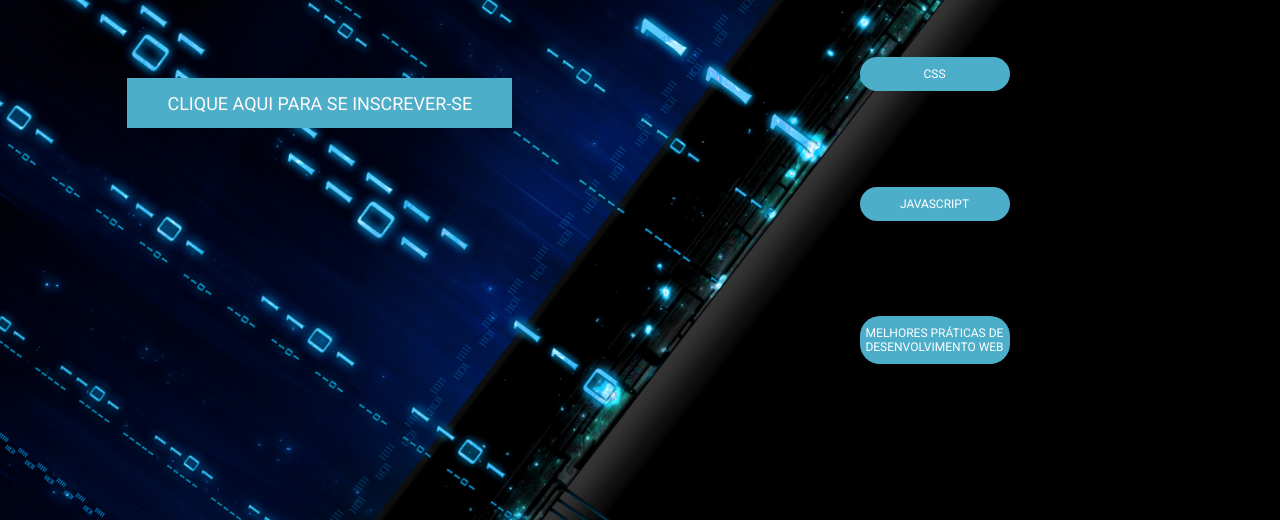
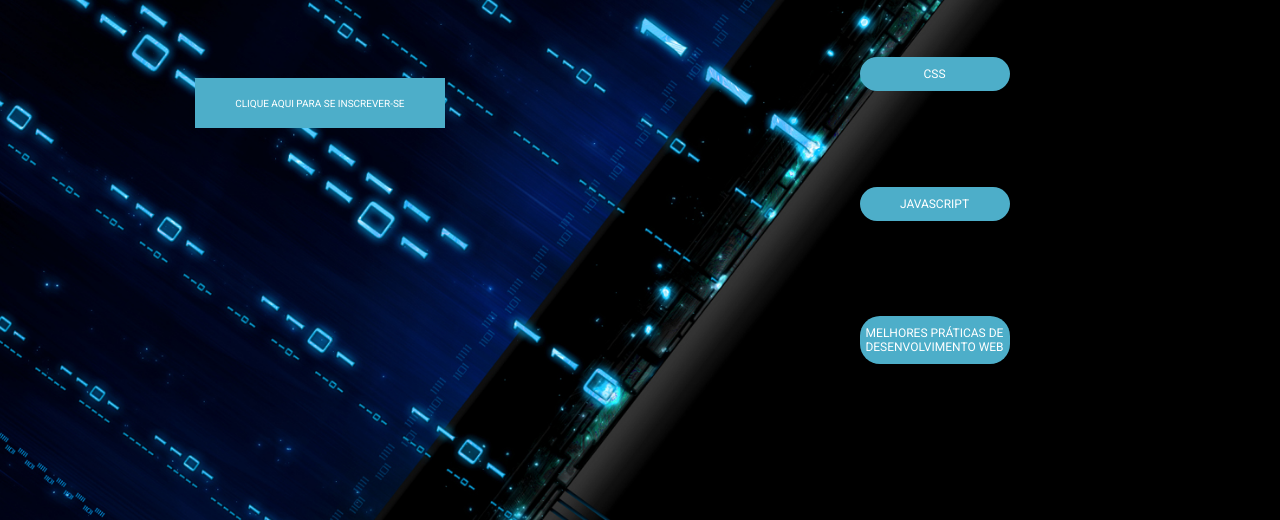
Before and after one commit to zGabrielyZ/landingPage01, a plain HTML site: page index.html in a window 1280 px wide. Shown: the part 280-800 px from the top of the page. Drawn offline with Linux system fonts and the light colour scheme.

Commit message:
Update index.html

```diff
--- a/index.html
+++ b/index.html
@@ -28,7 +28,7 @@
 				<p class="cardOneParagraphy">Para você que está querendo aprender programação WEB, você está no lugar certo.</p>
 				<p class="cardOneParagraphy cardOneParagraphyBlueLogoReact">Basta clicar no botão abaixo</p>
 				<div class="flexButtonCardOne">
-					<button class="buttonContainerCard">CLIQUE AQUI PARA SE INSCREVER-SE</button>
+					<button class="buttonContainerCard"><p class="buttonContainerCardParagraphy">CLIQUE AQUI PARA SE INSCREVER-SE</p> </button>
 				</div>
 			</div>
 
```
